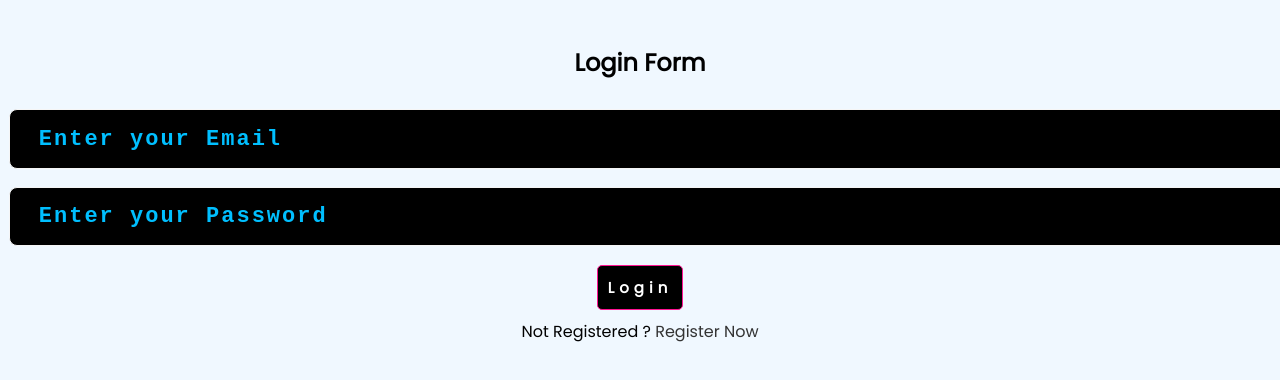
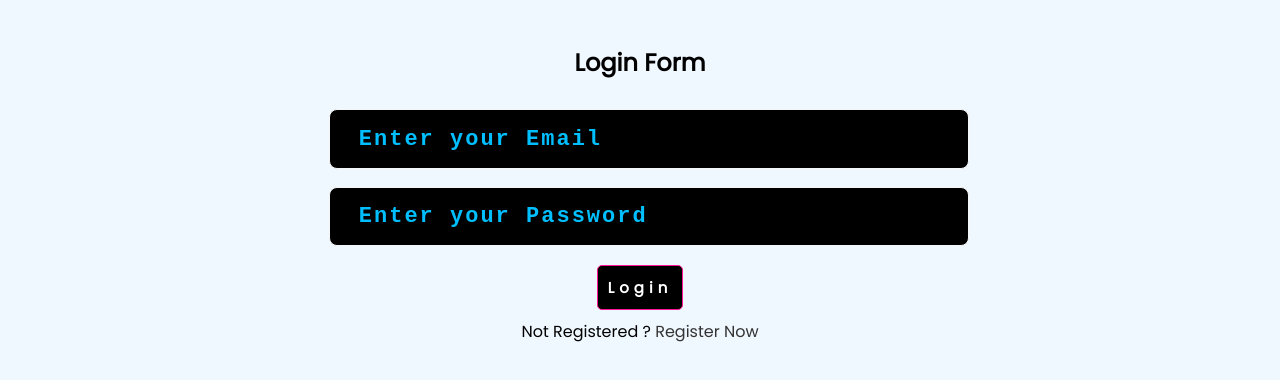
Before and after one commit to KambonoJeff/REACT-FRONT_DONATION_API, a React (Create React App) app: page /login in a window 1280 px wide. Shown: the top 380 px of the page. Built offline with nearby package versions, Linux system fonts and the light colour scheme.

Commit message:
Add User Functionality

```diff
--- a/src/index.css
+++ b/src/index.css
@@ -226,7 +226,10 @@ Link:hover{
   font-size: 20px;
   font-weight: bold;
 }
-/*  */
+form{
+  margin: auto;
+  width:40em;
+}
 
 .form-control input {
   width: 100%;
--- a/src/views/Users.jsx
+++ b/src/views/Users.jsx
@@ -1,9 +1,8 @@
 import React, { useState, useEffect, useCallback } from 'react'
 import axiosClient from '../axios-client';
 import Table from "../components/Table";
-import Dashboard from './Dashboard';
 import Button from '../components/Button';
-
+import { Navigate } from 'react-router-dom';
 const Users = ({state})=>{
   // const [state, setState] = useState('FOOD')
 
@@ -48,13 +47,17 @@ const Users = ({state})=>{
       else if(state === 'REQUESTS'){
           _requests();
       }
+
+    const onClick= ()=>{
+      return <Navigate to="/adduser"/>
+    }
    //###########################################################
   return (
     <div>
       <br />
       <div align='right'>
 
-      <Button text='Add User'/>
+      <Button onClick={onClick} text='Add User'/>
 
       </div>
       <br />
```
Also changed, not shown: src/router.jsx (+10 -1 lines).
